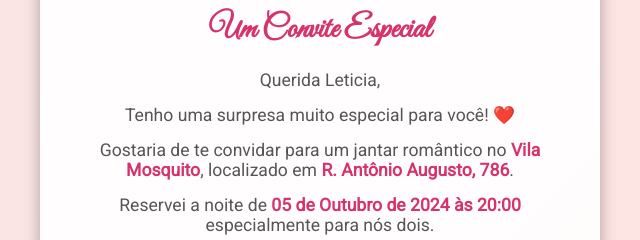
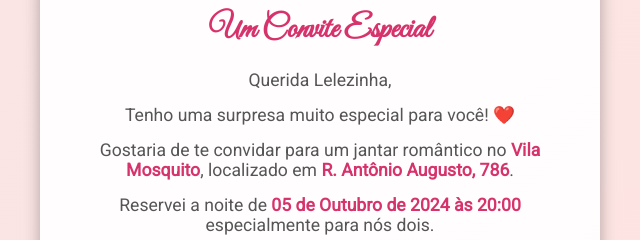
Before and after one commit to kayoaraujo14/convite, a plain HTML site: page index.html in a window 1280 px wide. Shown: the part 189-429 px from the top of the page, 320-960 px from the left. Drawn offline with Linux system fonts and the light colour scheme.

Commit message:
Update index.html
mudei o nome de leticia para lelezinha

```diff
--- a/index.html
+++ b/index.html
@@ -19,7 +19,7 @@
     <div class="container">
         <div class="card">
             <h1>Um Convite Especial</h1>
-            <p>Querida <span id="nome-namorada">Leticia</span>,</p>
+            <p>Querida <span id="nome-namorada">Lelezinha</span>,</p>
             <p>Tenho uma surpresa muito especial para você! ❤️</p>
             <p>Gostaria de te convidar para um jantar romântico no <strong id="local-jantar">Vila Mosquito</strong>, localizado em <strong id="endereco">R. Antônio Augusto, 786</strong>.</p>
             <p>Reservei a noite de <strong id="data-jantar">05 de Outubro de 2024 às 20:00</strong> especialmente para nós dois.</p>
```
